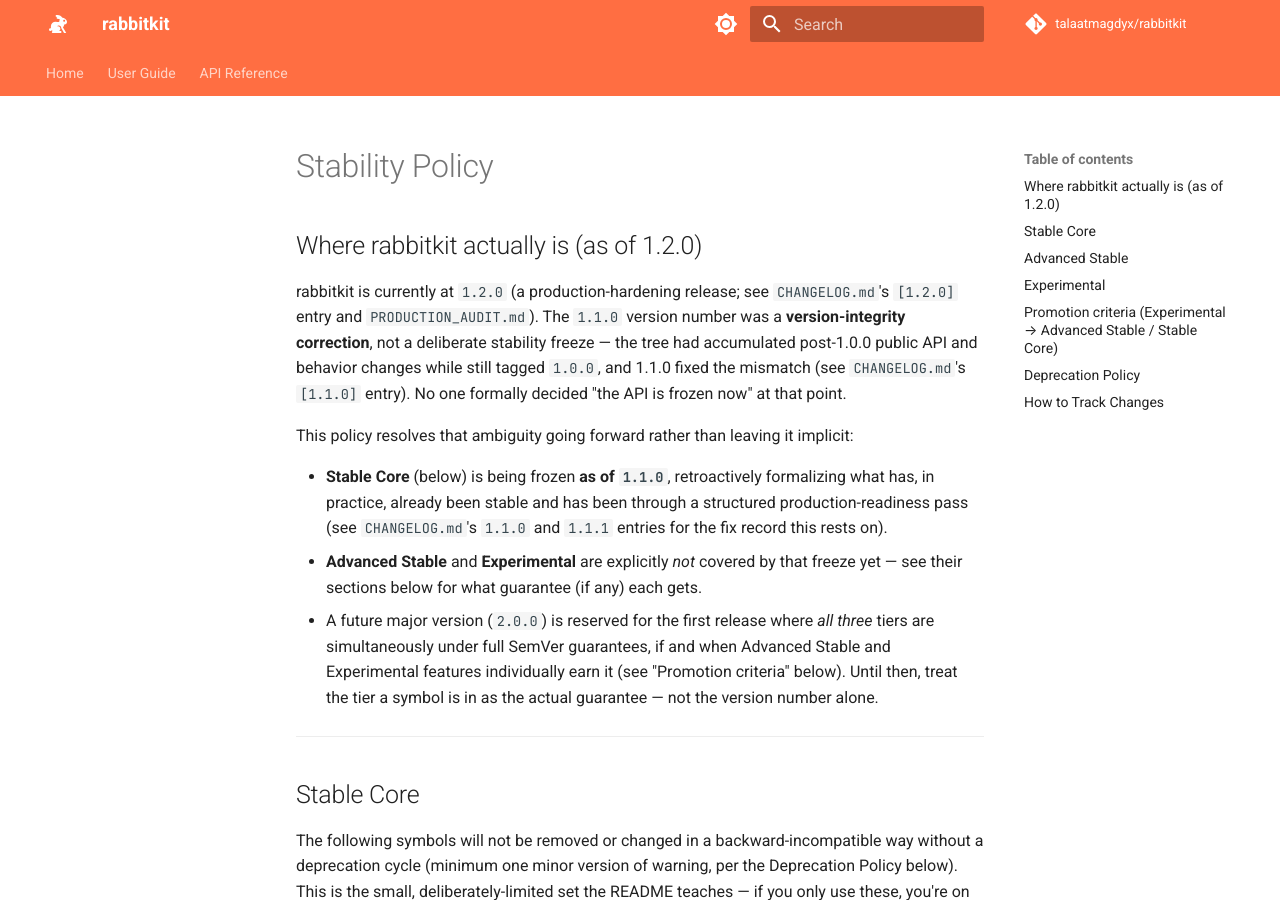
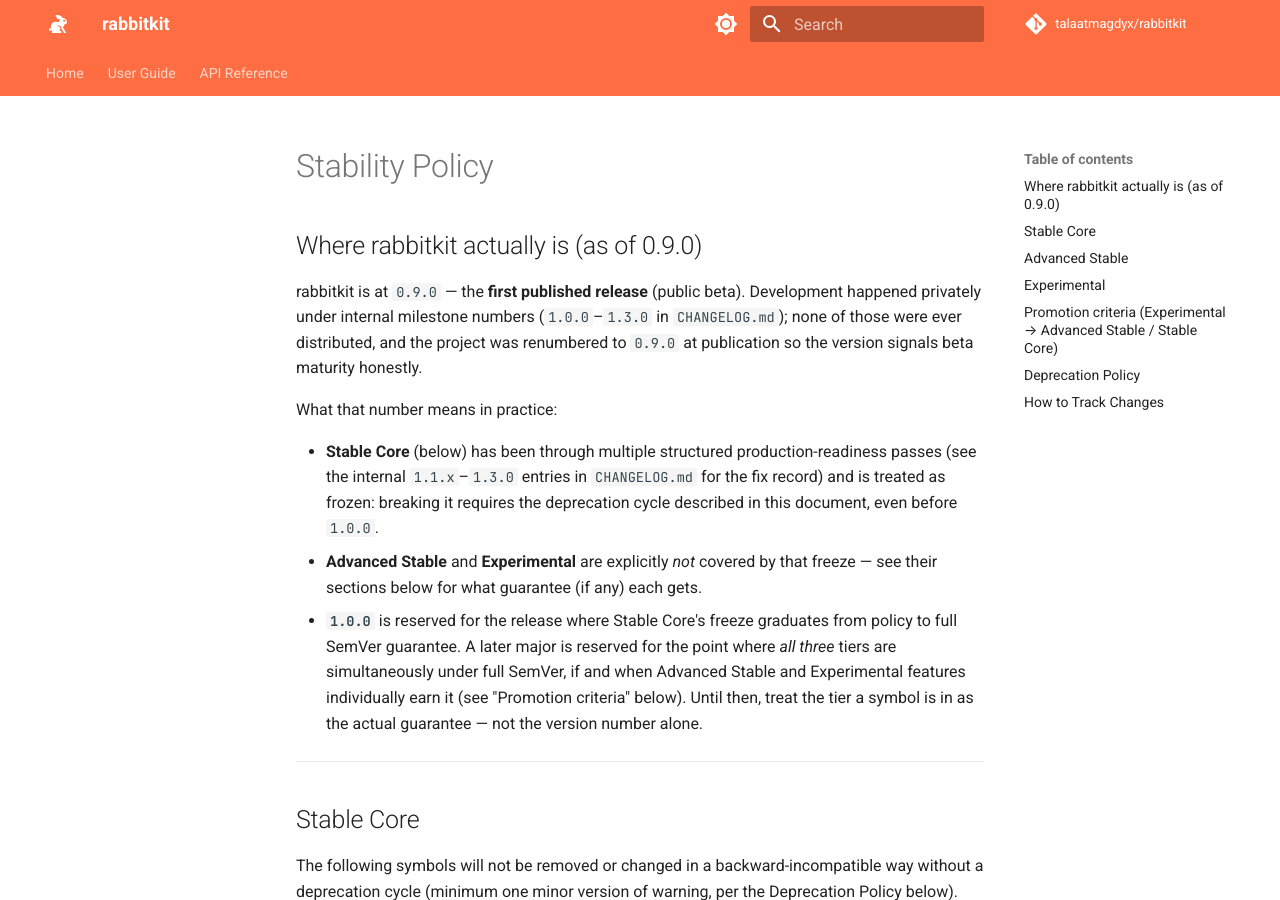
Before and after one commit to talaatmagdyx/rabbitkit, an MkDocs documentation site: the page built from docs/stability-policy.md, in a window 1280 px wide and 900 px high. Built offline with MkDocs 1.6.1 and Material for MkDocs 9.7.7, drawn with Linux system fonts in a browser that asks for light colours; comment, search, counter and statistics services are not loaded; some of the changed text lies outside the part shown.

Commit message:
docs: finish the 0.9.0 version sweep
full-guide header/footer, migration timeline, stability-policy 'where
rabbitkit actually is', and a health.py docstring no longer reference
internal 1.x numbers as the current version.

````diff
--- a/docs/guide/full-guide.md
+++ b/docs/guide/full-guide.md
@@ -2,7 +2,7 @@
 
 > **Production-grade RabbitMQ toolkit for Python** — sync (pika) and async (aio-pika),
 > decorator-based routing, middleware pipeline, retry, compression, DI, RPC, and more.
-> Version 1.1.1 · Python ≥ 3.11 · MIT License
+> Version 0.9.0 · Python ≥ 3.11 · MIT License
 
 ## Table of Contents
 
@@ -1746,7 +1746,7 @@ The practical rule: if you're running a **publish-only `SyncBroker`**, call
 
 ---
 
-> **rabbitkit 1.1.0** — Python ≥ 3.11 · MIT License
+> **rabbitkit 0.9.0** — Python ≥ 3.11 · MIT License
 >
 > Built with Strategy patterns, Protocol-based typing, contextvars for async safety,
 > daemon-thread worker pools for k8s-safe shutdown, streaming zip-bomb guards,
--- a/docs/migration.md
+++ b/docs/migration.md
@@ -36,7 +36,7 @@ from rabbitkit.async_ import AsyncBroker
 from rabbitkit import AsyncBroker
 ```
 
-**Timeline:** deprecated in `1.1.0`. Per the deprecation policy, it will be
+**Timeline:** deprecated pre-publication (internal `1.1.0`). Per the deprecation policy, it will be
 removed no earlier than the following minor release. If you see the
 `DeprecationWarning`, update the import now — there's no behavior
 difference, `rabbitkit.aio` re-exports the exact same class.
--- a/docs/stability-policy.md
+++ b/docs/stability-policy.md
@@ -1,30 +1,29 @@
 # Stability Policy
 
-## Where rabbitkit actually is (as of 1.2.0)
+## Where rabbitkit actually is (as of 0.9.0)
 
-rabbitkit is currently at `1.2.0` (a production-hardening release; see
-`CHANGELOG.md`'s `[1.2.0]` entry and `PRODUCTION_AUDIT.md`). The `1.1.0`
-version number was a
-**version-integrity correction**, not a deliberate stability freeze — the
-tree had accumulated post-1.0.0 public API and behavior changes while still
-tagged `1.0.0`, and 1.1.0 fixed the mismatch (see `CHANGELOG.md`'s `[1.1.0]`
-entry). No one formally decided "the API is frozen now" at that point.
+rabbitkit is at `0.9.0` — the **first published release** (public beta).
+Development happened privately under internal milestone numbers
+(`1.0.0`–`1.3.0` in `CHANGELOG.md`); none of those were ever distributed,
+and the project was renumbered to `0.9.0` at publication so the version
+signals beta maturity honestly.
 
-This policy resolves that ambiguity going forward rather than leaving it
-implicit:
+What that number means in practice:
 
-- **Stable Core** (below) is being frozen **as of `1.1.0`**, retroactively
-  formalizing what has, in practice, already been stable and has been through
-  a structured production-readiness pass (see `CHANGELOG.md`'s `1.1.0` and
-  `1.1.1` entries for the fix record this rests on).
+- **Stable Core** (below) has been through multiple structured
+  production-readiness passes (see the internal `1.1.x`–`1.3.0` entries in
+  `CHANGELOG.md` for the fix record) and is treated as frozen: breaking it
+  requires the deprecation cycle described in this document, even before
+  `1.0.0`.
 - **Advanced Stable** and **Experimental** are explicitly *not* covered by
-  that freeze yet — see their sections below for what guarantee (if any) each
+  that freeze — see their sections below for what guarantee (if any) each
   gets.
-- A future major version (`2.0.0`) is reserved for the first release where
-  *all three* tiers are simultaneously under full SemVer guarantees, if and
-  when Advanced Stable and Experimental features individually earn it (see
-  "Promotion criteria" below). Until then, treat the tier a symbol is in as
-  the actual guarantee — not the version number alone.
+- **`1.0.0`** is reserved for the release where Stable Core's freeze
+  graduates from policy to full SemVer guarantee. A later major is reserved
+  for the point where *all three* tiers are simultaneously under full
+  SemVer, if and when Advanced Stable and Experimental features individually
+  earn it (see "Promotion criteria" below). Until then, treat the tier a
+  symbol is in as the actual guarantee — not the version number alone.
 
 ---
 
@@ -142,7 +141,8 @@ For Stable Core (and Advanced Stable) APIs:
 3. The symbol is removed in the following minor release at the earliest.
 
 **Worked example:** `rabbitkit.aio` was deprecated in favor of the canonical
-`rabbitkit.async_` import path in `1.1.0` — it still works, but importing it
+`rabbitkit.async_` import path pre-publication (internal `1.1.0`) — it
+still works, but importing it
 emits a `DeprecationWarning` pointing at the replacement. It will be removed
 no earlier than the next minor release. This is the policy in practice, not
 just in theory.
````
Also changed, not shown: 1 other file.
